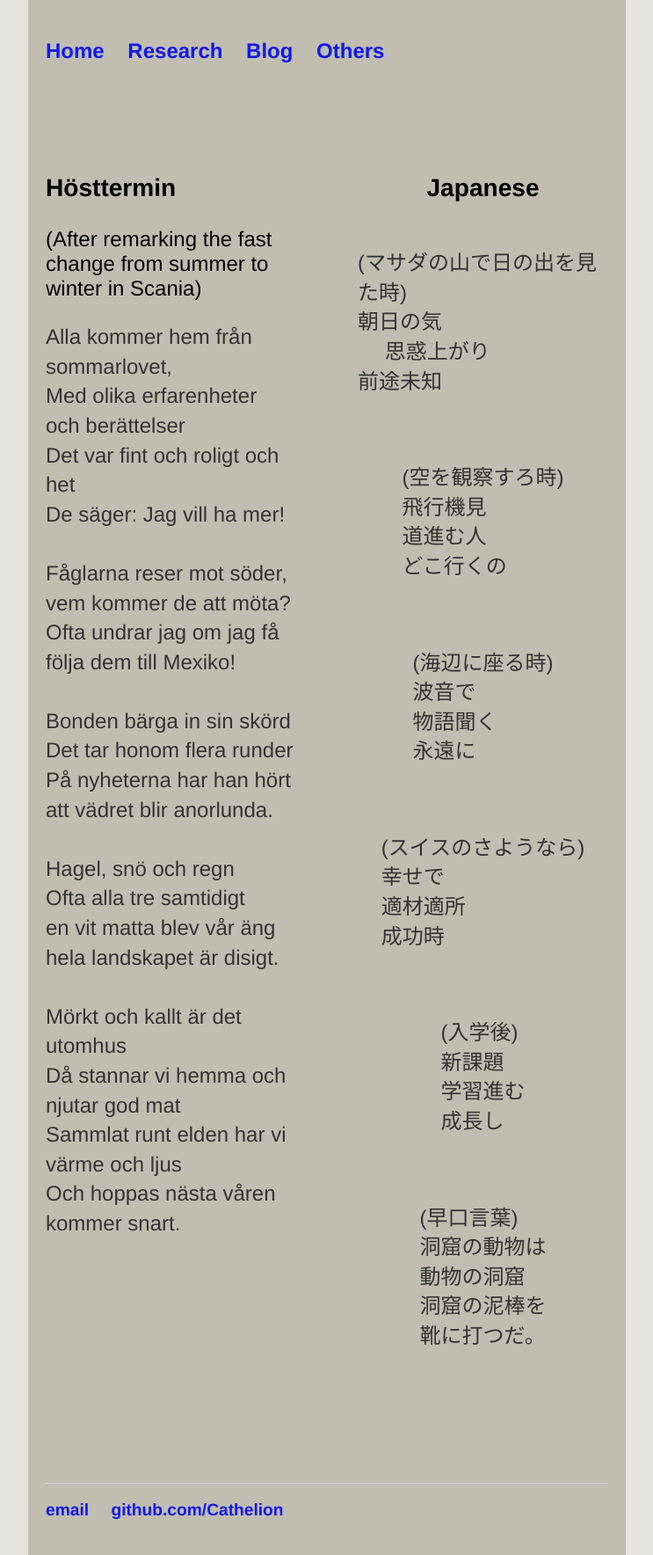
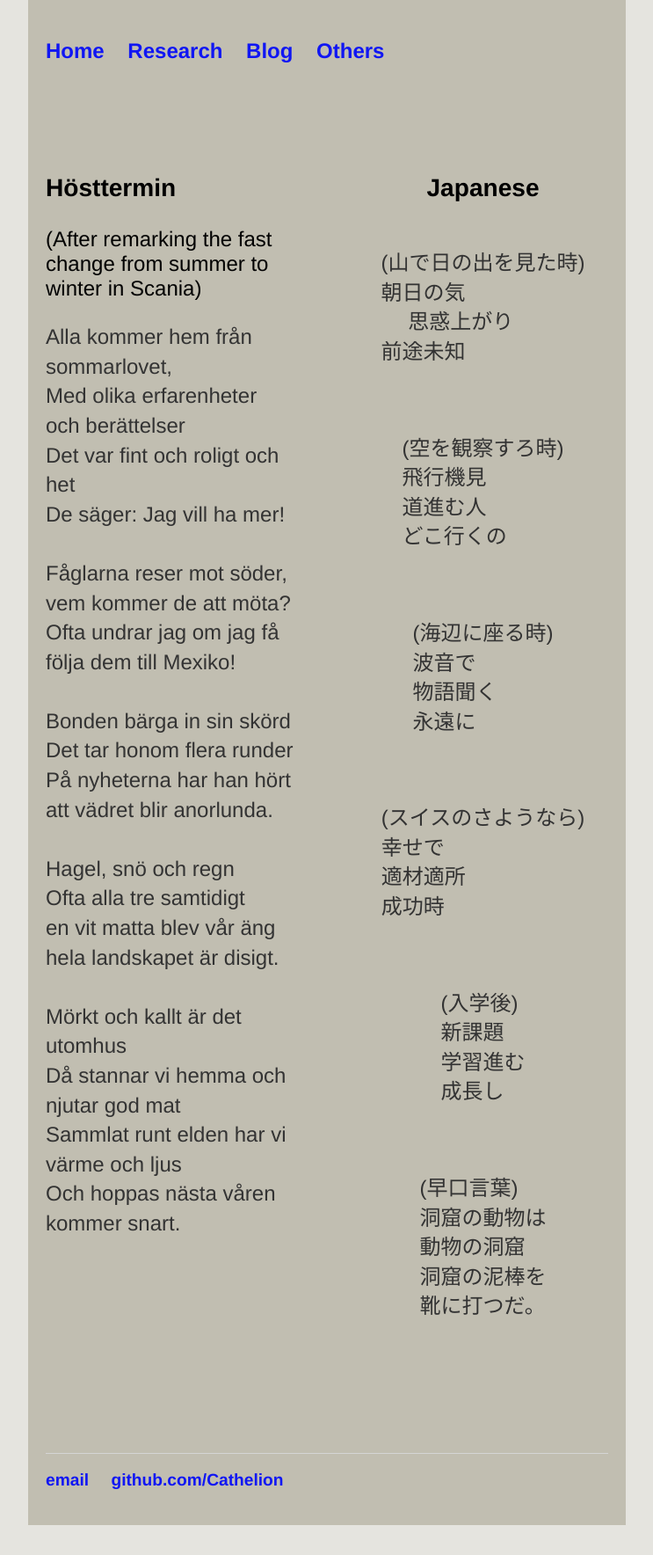
Before and after one commit to Cathelion/Cathelion.github.io, a Jekyll site: the page built from others/others.html, in a window 1280 px wide. Shown: the whole page at 88% size, without its empty margins (268-1011 px from the left). Built offline with Jekyll 4.4.1, drawn with Linux system fonts in a browser that asks for light colours; after the commit the page ends 1734 px from its top, so only the background shows below that.

Commit message:
Update others.html

```diff
--- a/others/others.html
+++ b/others/others.html
@@ -35,7 +35,7 @@ Och hoppas nästa våren kommer snart.
 <div class="img-container2">
   <h3>Japanese</h3>
   <p>
-  (マサダの山で日の出を見た時) <br>
+  (山で日の出を見た時) <br>
   朝日の気 <br>
   思惑上がり <br>
   前途未知 <br>
```
